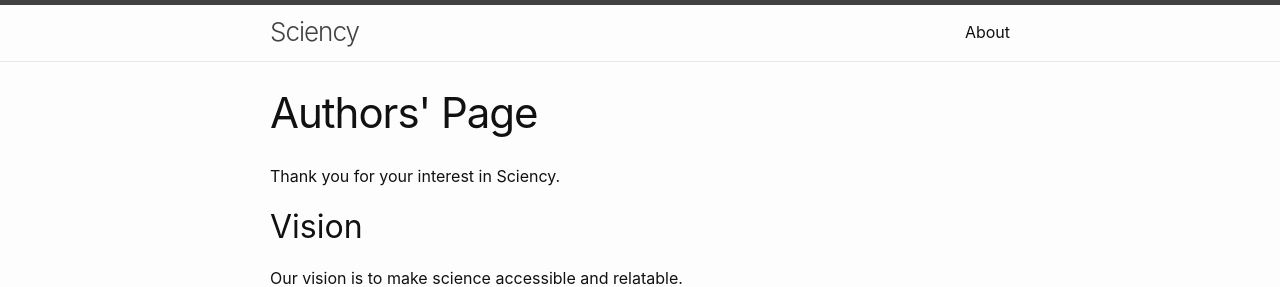
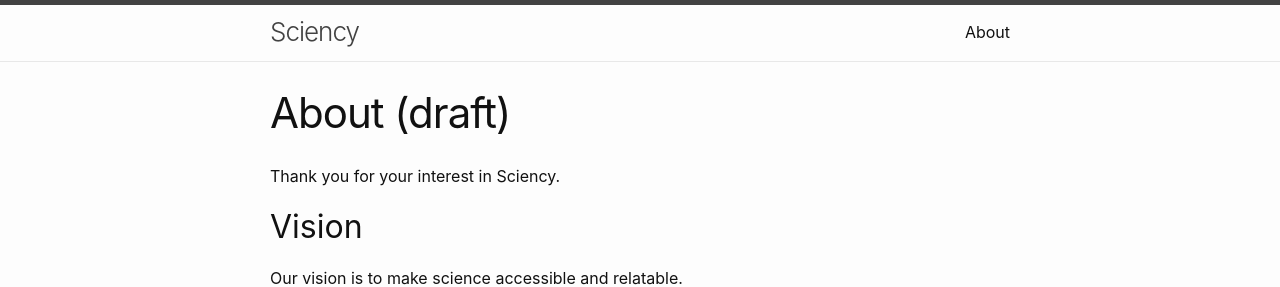
Before and after one commit to Sciency/sciency.github.com, a Jekyll site: the page built from authors.md, in a window 1280 px wide. Shown: the top 287 px of the page. Built offline with Jekyll 4.4.1, drawn with Linux system fonts in a browser that asks for light colours.

Commit message:
/ ‘authors.md’

```diff
--- a/authors.md
+++ b/authors.md
@@ -1,7 +1,7 @@
 ---
 layout: page
-title: Authors' Page
-permalink: /authors/
+title: About (draft)
+permalink: /draft_about/
 ---
 
 Thank you for your interest in Sciency.
```
